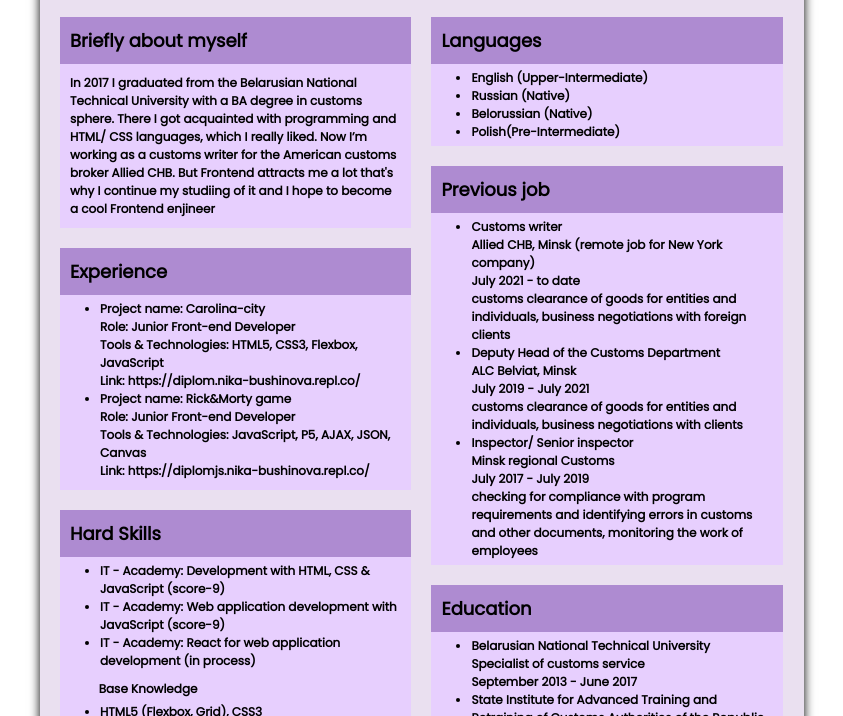
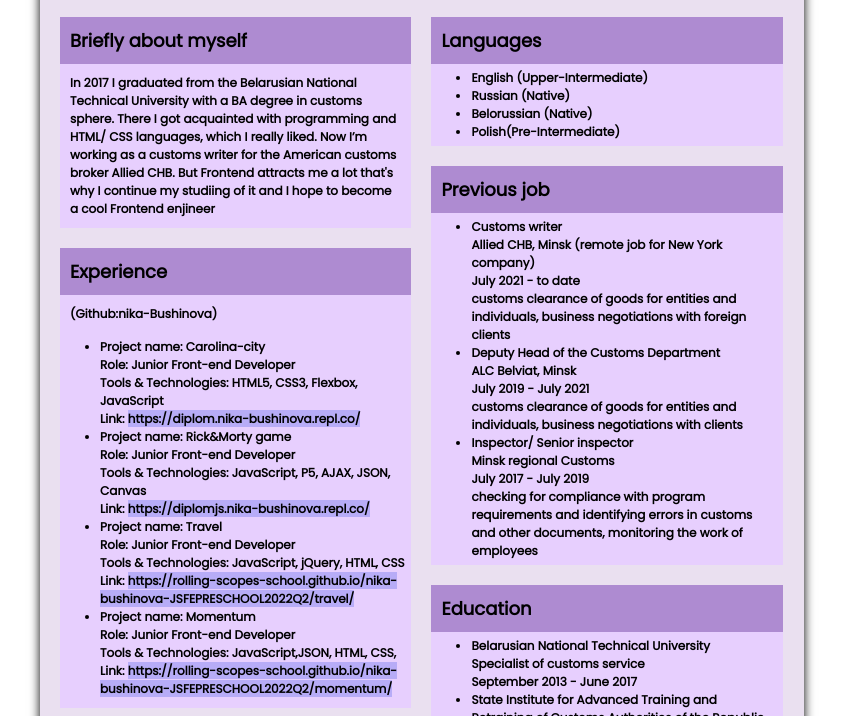
Before and after one commit to Nika-Bushinova/-rsschool-cv, a plain HTML site: page index.html in a window 1280 px wide. Shown: the part 236-952 px from the top of the page, without its empty margins (218-1061 px from the left). Drawn offline with Linux system fonts and the light colour scheme.

Commit message:
add: projects

```diff
--- a/index.html
+++ b/index.html
@@ -53,14 +53,15 @@
             </section>
             <section class="info__six _info" id="Experience">
 
-               <h2>Experience </h2>
-               <ul>
+               <h2>Experience</h2>
+               <p>(Github:nika-Bushinova)</p>
+               <ul class="ulist">
                   <li>
                      <p>Project name: Carolina-city</p>
                      <p>Role: Junior Front-end Developer</p>
                      <p>Tools & Technologies: HTML5, CSS3, Flexbox, JavaScript</p>
                      <p>Link: <a href="https://diplom.nika-bushinova.repl.co/"
-                           target="_blank">https://diplom.nika-bushinova.repl.co/</a></p>
+                           target="_blank"class="ulist__p">https://diplom.nika-bushinova.repl.co/</a></p>
                   </li>
 
                   <li>
@@ -68,8 +69,26 @@
                      <p>Role: Junior Front-end Developer</p>
                      <p>Tools & Technologies: JavaScript, P5, AJAX, JSON, Canvas</p>
                      <p>Link: <a href="https://diplomjs.nika-bushinova.repl.co/"
-                           target="_blank">https://diplomjs.nika-bushinova.repl.co/</a>
+                           target="_blank" class="ulist__p">https://diplomjs.nika-bushinova.repl.co/</a>
                      </p>
+                  </li>
+                  <li>
+                     <p>Project name: Travel</p>
+                     <p>Role: Junior Front-end Developer</p>
+                     <p>Tools & Technologies: JavaScript, jQuery, HTML, CSS</p>
+                     <p>Link: <a href="https://rolling-scopes-school.github.io/nika-bushinova-JSFEPRESCHOOL2022Q2/travel/"
+                           target="_blank" class="ulist__p">https://rolling-scopes-school.github.io/nika-bushinova-JSFEPRESCHOOL2022Q2/travel/</a>
+                     </p>
+
+                  </li>
+                  <li>
+                     <p>Project name: Momentum</p>
+                     <p>Role: Junior Front-end Developer</p>
+                     <p>Tools & Technologies: JavaScript,JSON, HTML, CSS, </p>
+                     <p>Link: <a href="https://rolling-scopes-school.github.io/nika-bushinova-JSFEPRESCHOOL2022Q2/momentum/"
+                           target="_blank" class="ulist__p">https://rolling-scopes-school.github.io/nika-bushinova-JSFEPRESCHOOL2022Q2/momentum/</a>
+                     </p>
+
                   </li>
                </ul>
 
--- a/style.css
+++ b/style.css
@@ -216,7 +216,7 @@ transition: all .2s ease-in-out
  }
  .info__five{
     margin-bottom: 20px;
-padding-bottom:50px;
+padding-bottom:270px;
 
  }
  .info__six{
@@ -230,6 +230,9 @@ padding-bottom:50px;
 }
 .info__seven p{
 padding:10px
+}
+.ulist__p{
+   background-color: rgb(135, 138, 242, 0.5);
 }
 
 h4{padding:10px 0px 0px 11%}
```
